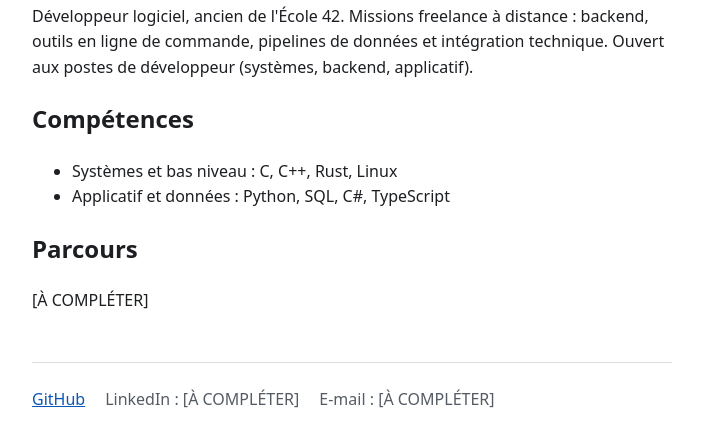
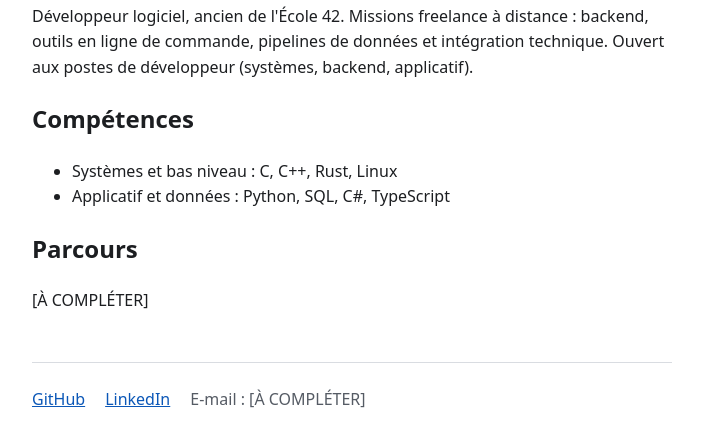
Before and after one commit to dansylvain/dansylvain.com, an Astro site: page / in a window 1280 px wide. Shown: the part 157-604 px from the top of the page, without its empty margins (288-991 px from the left). Built offline with nearby package versions, Linux system fonts and the light colour scheme; Astro itself is replaced by a stand-in of ours.

Commit message:
added LinkedIn adress (test)

```diff
--- a/src/components/SiteFooter.astro
+++ b/src/components/SiteFooter.astro
@@ -1,7 +1,7 @@
 <footer class="site-footer">
   <ul>
     <li><a href="https://github.com/dansylvain" data-testid="link-github">GitHub</a></li>
-    <li>LinkedIn : [À COMPLÉTER]</li>
+    <a href="https://www.linkedin.com/in/dan-sylvain" target="_blank" rel="noopener noreferrer">LinkedIn</a>
     <li>E-mail : [À COMPLÉTER]</li>
   </ul>
 </footer>
```
